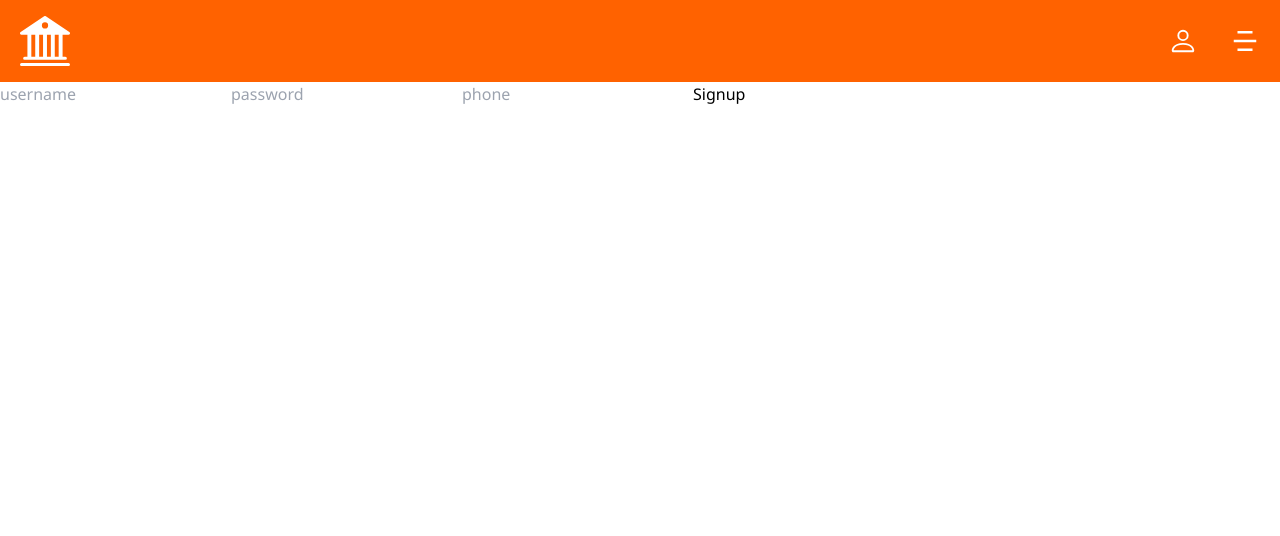
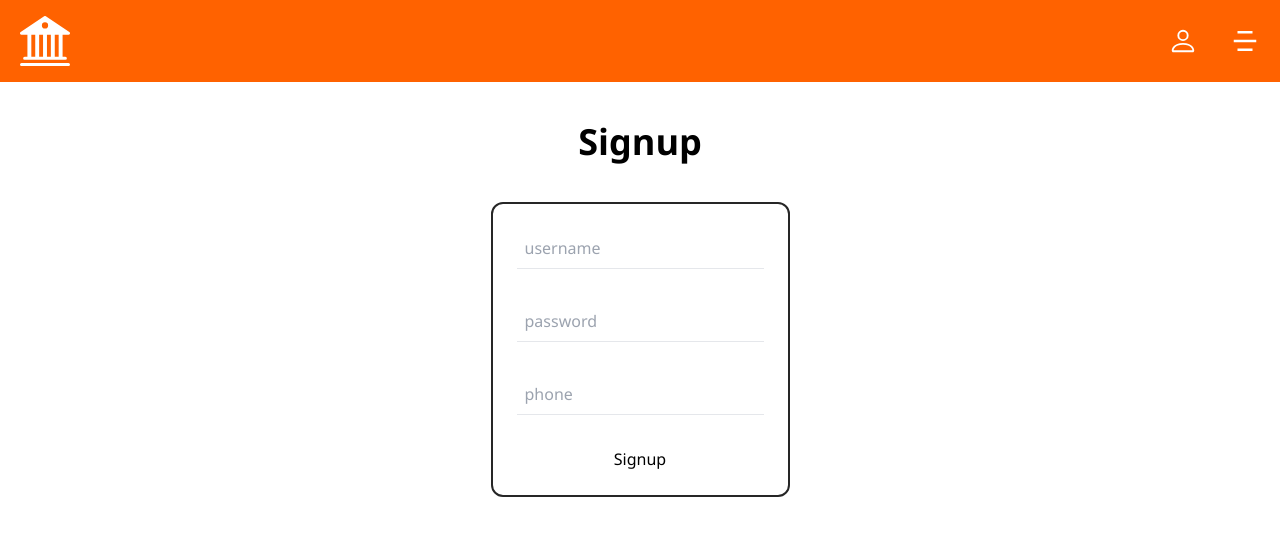
Before and after one commit to LuKzuX/online-banking, a React (Create React App) app in the folder client/: page /signup in a window 1280 px wide. Shown: the top 536 px of the page. Built offline with nearby package versions, Linux system fonts and the light colour scheme.

Commit message:
signup signin screens

```diff
--- a/client/src/components/Navbar.js
+++ b/client/src/components/Navbar.js
@@ -3,8 +3,10 @@ import { RiMenu5Line } from "react-icons/ri";
 import { BsBank2 } from "react-icons/bs";
 import { IoMdClose } from "react-icons/io";
 import { useEffect, useState } from "react";
+import { useNavigate } from "react-router-dom";
 
 const Navbar = () => {
+  const navigate = useNavigate();
   const [isMenuOpen, setIsMenuOpen] = useState(false);
   const [isUserMenuOpen, setIsUserMenuOpen] = useState(false);
 
@@ -29,7 +31,7 @@ const Navbar = () => {
   };
 
   return (
-    <div className="flex main-color text-white text-xl font-bold px-5 py-4">
+    <div className="w-full z-30 flex main-color text-white text-xl font-bold px-5 py-4">
       <BsBank2 className="self-center" size={50} />
       <div className="flex items-center ml-auto gap-8 font-semibold">
         <BsPerson onClick={toggleMenu2} size={30} className="" />
@@ -38,8 +40,24 @@ const Navbar = () => {
             ${isUserMenuOpen ? "translate-x-0" : "translate-x-[100%]"}`}
         >
           <IoMdClose onClick={toggleMenu2} size={40} className="self-end" />
-          <p className="mb-[-40%]">Login</p>
-          <p className="mb-[80%]">Signup</p>
+          <p
+            className="mb-[-40%]"
+            onClick={() => {
+              toggleMenu2();
+              navigate("/signin");
+            }}
+          >
+            Login
+          </p>
+          <p
+            className="mb-[80%]"
+            onClick={() => {
+              toggleMenu2();
+              navigate("/signup");
+            }}
+          >
+            Signup
+          </p>
         </div>
         <RiMenu5Line size={30} onClick={toggleMenu1} />
         <div
--- a/client/src/pages/signin.js
+++ b/client/src/pages/signin.js
@@ -13,21 +13,24 @@ export const Signin = () => {
 
 
   return (
-    <div className=''>
-      <form className=''>
+    <div className="flex flex-col justify-center items-center">
+    <h1 className="mt-10 text-4xl font-semibold">Signin</h1>
+    <form className="mt-10 border-2 border-neutral-800 rounded-xl flex flex-col gap-8 items-center p-6">
       <input
-          placeholder='username'
+        className="border-b p-2"
+        placeholder="username"
         onChange={(e) => {
-            setUsername(e.target.value)
+          setUsername(e.target.value);
         }}
       ></input>
       <input
-          placeholder='password'
+        className="border-b p-2"
+        placeholder="password"
         onChange={(e) => {
-            setPassword(e.target.value)
+          setPassword(e.target.value);
         }}
       ></input>
-        <button onClick={handleSubmit}>signin</button>
+      <button onClick={handleSubmit}>Signup</button>
     </form>
   </div>
   )
--- a/client/src/pages/signup.js
+++ b/client/src/pages/signup.js
@@ -14,21 +14,25 @@ export const Signup = () => {
   };
 
   return (
-    <div className="">
-      <form className="">
+    <div className="flex flex-col justify-center items-center">
+      <h1 className="mt-10 text-4xl font-semibold">Signup</h1>
+      <form className="mt-10 border-2 border-neutral-800 rounded-xl flex flex-col gap-8 items-center p-6">
         <input
+          className="border-b p-2"
           placeholder="username"
           onChange={(e) => {
             setUsername(e.target.value);
           }}
         ></input>
         <input
+          className="border-b p-2"
           placeholder="password"
           onChange={(e) => {
             setPassword(e.target.value);
           }}
         ></input>
         <input
+          className="border-b p-2"
           placeholder="phone"
           onChange={(e) => {
             setPhone(e.target.value);
```
Lines whose indentation alone changed are shown as unchanged.
